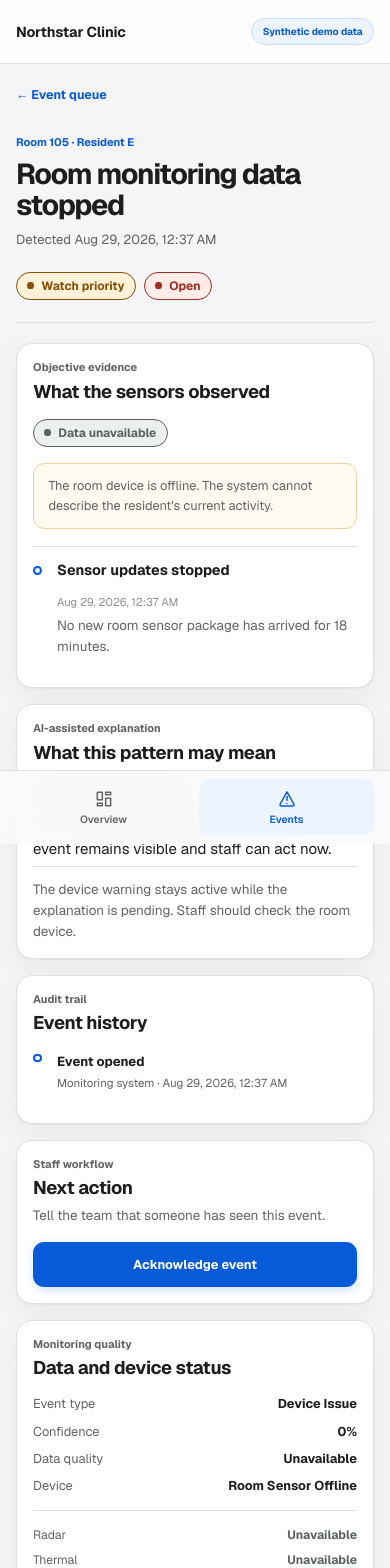
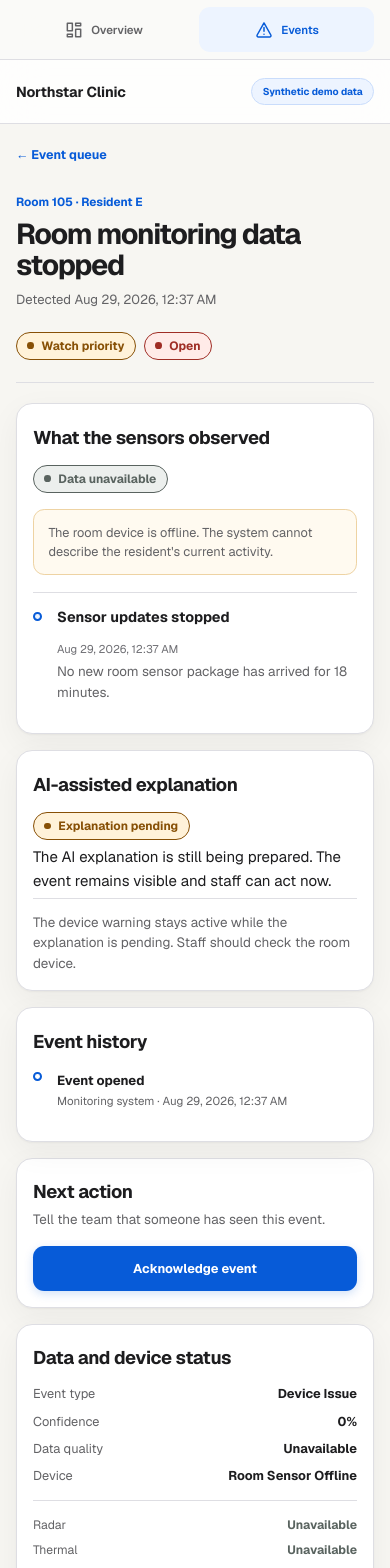
Before and after one commit to aksharkakkad-web/MedicalHardware, a Next.js app in the folder apps/clinic-dashboard/: page /events/evt_device_issue_105 in a window 390 px wide. Shown: the top 1568 px of the page. Built offline with nearby package versions, Linux system fonts and the light colour scheme.

Commit message:
fix: polish clinic dashboard visual system

```diff
--- a/apps/clinic-dashboard/src/app/globals.css
+++ b/apps/clinic-dashboard/src/app/globals.css
@@ -1,9 +1,9 @@
 :root {
-  --color-canvas: #f5f5f7;
+  --color-canvas: #f7f6f2;
   --color-surface: #ffffff;
   --color-text: #1d1d1f;
   --color-text-muted: #636366;
-  --color-text-soft: #8e8e93;
+  --color-text-soft: #6e6e73;
   --color-border: #dedee3;
   --color-accent-strong: #075bd8;
   --color-accent-soft: #edf4ff;
--- a/apps/clinic-dashboard/src/components/app-shell/app-shell.module.css
+++ b/apps/clinic-dashboard/src/components/app-shell/app-shell.module.css
@@ -24,15 +24,15 @@
 .main { width: 100%; max-width: 94rem; min-height: calc(100svh - 4.65rem); margin: 0 auto; padding: clamp(1.5rem, 3vw, 3rem); }
 
 @media (max-width: 760px) {
-  .shell { display: block; padding-bottom: 4.6rem; }
-  .sidebar { position: fixed; inset: auto 0 0; z-index: 50; width: 100%; height: 4.6rem; padding: .5rem max(1rem, env(safe-area-inset-right)) calc(.5rem + env(safe-area-inset-bottom)) max(1rem, env(safe-area-inset-left)); border: 1px solid var(--color-border); border-width: 1px 0 0; background: rgb(250 250 252 / 92%); }
+  .shell { display: block; }
+  .sidebar { position: sticky; inset: 0 0 auto; z-index: 50; width: 100%; height: auto; padding: .45rem max(1rem, env(safe-area-inset-right)) .45rem max(1rem, env(safe-area-inset-left)); border: 1px solid var(--color-border); border-width: 0 0 1px; background: rgb(250 250 248 / 94%); }
   .brand, .sidebarFooter { display: none; }
   .navigation { margin: 0; }
   .navigationList { display: grid; grid-template-columns: repeat(2, 1fr); gap: .5rem; }
-  .navLink, .activeLink { min-height: 3.5rem; flex-direction: column; justify-content: center; gap: .2rem; padding: .3rem; font-size: .65rem; }
+  .navLink, .activeLink { min-height: 2.8rem; justify-content: center; gap: .45rem; padding: .3rem; font-size: .72rem; }
   .navIcon { width: 1.25rem; height: 1.25rem; }
   .topbar { min-height: 4rem; padding: .65rem 1rem; }
   .workspaceMeta { display: none; }
   .demoBadge { font-size: .62rem; }
-  .main { min-height: calc(100svh - 8.6rem); padding: 1.35rem 1rem 2rem; }
+  .main { min-height: calc(100svh - 7rem); padding: 1.35rem 1rem 2rem; }
 }
--- a/apps/clinic-dashboard/src/components/icons/icons.tsx
+++ b/apps/clinic-dashboard/src/components/icons/icons.tsx
@@ -32,6 +32,10 @@ export function SearchIcon(props: IconProps) {
   return <Icon {...props}><circle cx="11" cy="11" r="7" /><path d="m20 20-4-4" /></Icon>;
 }
 
+export function AlertIcon(props: IconProps) {
+  return <Icon {...props}><path d="M12 3.5 3.8 18a1.7 1.7 0 0 0 1.5 2.5h13.4a1.7 1.7 0 0 0 1.5-2.5L12 3.5Z" /><path d="M12 9v4.5M12 17h.01" /></Icon>;
+}
+
 export function CareMark(props: IconProps) {
   return <Icon {...props}><path d="M20.8 5.8a5 5 0 0 0-7.1 0L12 7.5l-1.7-1.7a5 5 0 0 0-7.1 7.1L12 21l8.8-8.1a5 5 0 0 0 0-7.1Z" /><path d="M7.5 12h2l1.2-2.5 2.1 5 1.2-2.5h2.5" /></Icon>;
 }
--- a/apps/clinic-dashboard/src/features/events/event-detail.module.css
+++ b/apps/clinic-dashboard/src/features/events/event-detail.module.css
@@ -2,7 +2,7 @@
 .backLink { width: fit-content; color: var(--color-accent-strong); font-size: .78rem; font-weight: 650; }
 .backLink:hover { text-decoration: underline; }
 .header { display: flex; align-items: flex-start; justify-content: space-between; gap: 1.5rem; padding: .45rem 0 1.4rem; border-bottom: 1px solid var(--color-border); }
-.residentLink, .sectionLabel { color: var(--color-text-muted); font-size: .69rem; font-weight: 650; }
+.residentLink { color: var(--color-text-muted); font-size: .74rem; font-weight: 650; }
 .residentLink { color: var(--color-accent-strong); }
 .header h1 { max-width: 48rem; margin-top: .45rem; font-size: clamp(1.8rem, 3vw, 2.65rem); line-height: 1.08; letter-spacing: -.045em; }
 .timestamp { margin-top: 0.65rem; color: var(--color-text-muted); font-size: 0.82rem; }
@@ -11,6 +11,8 @@
 .primaryColumn, .sideColumn { display: grid; gap: 1rem; }
 .sideColumn { position: sticky; top: 1rem; }
 .panel { padding: 1.25rem; border: 1px solid var(--color-border); border-radius: 1rem; background: var(--color-surface); box-shadow: var(--shadow-card); }
+.primaryColumn .panel { position: relative; }
+.primaryColumn .panel::after { position: absolute; z-index: -1; right: .7rem; bottom: -.34rem; left: .7rem; height: .45rem; border: 1px solid var(--color-border); border-top: 0; border-radius: 0 0 .75rem .75rem; background: #efeee9; content: ""; }
 .panel h2 { margin-top: 0.35rem; font-size: 1.15rem; letter-spacing: -0.02em; }
 .panelHeading { display: flex; align-items: flex-start; justify-content: space-between; gap: 1rem; }
 .safetyNote { margin-top: 1rem; padding: .8rem .9rem; border: 1px solid #eed3a3; border-radius: .7rem; background: #fffaf0; color: var(--color-text-muted); font-size: .8rem; line-height: 1.5; }
@@ -25,6 +27,12 @@
 .uncertainty { padding-top: 0.8rem; border-top: 1px solid var(--color-border); }
 .primaryButton, .error button { width: 100%; min-height: 2.8rem; margin-top: 1rem; padding: .7rem 1rem; border: 0; border-radius: .7rem; color: #fff; background: var(--color-accent-strong); box-shadow: 0 3px 10px rgb(7 91 216 / 18%); font-size: .8rem; font-weight: 680; cursor: pointer; }
 .primaryButton:disabled { opacity: 0.62; cursor: wait; }
+.workflowPanel[data-state="acknowledged"] { animation: workflow-acknowledged 360ms ease-out; }
+.workflowPanel[data-state="checked"] { animation: workflow-checked 420ms ease-out; }
+.workflowPanel[data-state="resolved"] { animation: workflow-resolved 520ms ease-out; }
+@keyframes workflow-acknowledged { from { border-color: var(--color-accent-strong); box-shadow: 0 0 0 4px rgb(7 91 216 / 16%); transform: scale(.985); } }
+@keyframes workflow-checked { from { border-color: #d58b18; background: #fffaf0; transform: translateY(-4px); } }
+@keyframes workflow-resolved { from { border-color: #2ca55d; background: #effaf3; box-shadow: 0 0 0 4px rgb(44 165 93 / 14%); } }
 .actionError { margin-top: 0.75rem; color: var(--color-status-critical-text); font-size: 0.78rem; }
 .resolutionForm { display: grid; gap: 1rem; margin-top: 1rem; }
 .resolutionForm fieldset { border: 0; }
--- a/apps/clinic-dashboard/src/features/events/event-detail.tsx
+++ b/apps/clinic-dashboard/src/features/events/event-detail.tsx
@@ -133,7 +133,6 @@ export function EventDetail({ eventId }: Readonly<{ eventId: string }>) {
           <section className={styles.panel} aria-labelledby="evidence-heading">
             <div className={styles.panelHeading}>
               <div>
-                <p className={styles.sectionLabel}>Objective evidence</p>
                 <h2 id="evidence-heading">What the sensors observed</h2>
               </div>
               <StatusPill
@@ -161,8 +160,7 @@ export function EventDetail({ eventId }: Readonly<{ eventId: string }>) {
           <section className={styles.panel} aria-labelledby="interpretation-heading">
             <div className={styles.panelHeading}>
               <div>
-                <p className={styles.sectionLabel}>AI-assisted explanation</p>
-                <h2 id="interpretation-heading">What this pattern may mean</h2>
+                <h2 id="interpretation-heading">AI-assisted explanation</h2>
               </div>
               <StatusPill
                 label={interpretation.label}
@@ -185,7 +183,6 @@ export function EventDetail({ eventId }: Readonly<{ eventId: string }>) {
 
           {(event.recurrenceCount > 1 || event.relatedEventIds.length > 0) && (
             <section className={styles.panel} aria-labelledby="related-heading">
-              <p className={styles.sectionLabel}>Pattern history</p>
               <h2 id="related-heading">Related events</h2>
               <p className={styles.actionExplanation}>
                 This pattern has appeared {event.recurrenceCount} times. Each event keeps its own permanent record.
@@ -202,8 +199,7 @@ export function EventDetail({ eventId }: Readonly<{ eventId: string }>) {
         </div>
 
         <aside className={styles.sideColumn}>
-          <section className={styles.panel} aria-labelledby="action-heading">
-            <p className={styles.sectionLabel}>Staff workflow</p>
+          <section className={`${styles.panel} ${styles.workflowPanel}`} data-state={event.status} key={event.status} aria-labelledby="action-heading">
             <h2 id="action-heading">Next action</h2>
             {action ? (
               <>
@@ -240,7 +236,6 @@ export function EventDetail({ eventId }: Readonly<{ eventId: string }>) {
           </section>
 
           <section className={styles.panel} aria-labelledby="quality-heading">
-            <p className={styles.sectionLabel}>Monitoring quality</p>
             <h2 id="quality-heading">Data and device status</h2>
             <dl className={styles.facts}>
               <div><dt>Event type</dt><dd>{event.objectiveFamily}</dd></div>
--- a/apps/clinic-dashboard/src/features/events/event-history.tsx
+++ b/apps/clinic-dashboard/src/features/events/event-history.tsx
@@ -21,7 +21,6 @@ export function EventHistory({
 }: Readonly<{ event: MonitoringEventDetail }>) {
   return (
     <section className={styles.panel} aria-labelledby="history-heading">
-      <p className={styles.sectionLabel}>Audit trail</p>
       <h2 id="history-heading">Event history</h2>
       <ol className={styles.historyList}>
         {event.actionHistory.map((item, index) => (
--- a/apps/clinic-dashboard/src/features/events/event-list.module.css
+++ b/apps/clinic-dashboard/src/features/events/event-list.module.css
@@ -13,16 +13,16 @@
 .srOnly { position: absolute; width: 1px; height: 1px; overflow: hidden; clip: rect(0 0 0 0); }
 .list { overflow: hidden; border: 1px solid var(--color-border); border-radius: 1rem; background: white; box-shadow: var(--shadow-card); }
 .columnLabels, .row { display: grid; grid-template-columns: minmax(18rem, 2.2fr) minmax(8rem, 1fr) 9rem 8rem 1rem; align-items: center; gap: 1rem; }
-.columnLabels { min-height: 2.8rem; padding: .55rem 1.1rem; border-bottom: 1px solid var(--color-border); color: var(--color-text-soft); background: #fafafc; font-size: .67rem; font-weight: 650; }
+.columnLabels { min-height: 2.8rem; padding: .55rem 1.1rem; border-bottom: 1px solid var(--color-border); color: var(--color-text-muted); background: #fbfaf7; font-size: .72rem; font-weight: 650; }
 .row { min-height: 5.2rem; padding: .8rem 1.1rem; border-bottom: 1px solid var(--color-border); transition: background 150ms ease; }
 .row:last-child { border-bottom: 0; }
 .row:hover { background: #fafbfe; }
 .eventName, .resident { display: flex; min-width: 0; align-items: center; gap: .7rem; }
 .eventName strong, .resident strong { display: block; overflow: hidden; font-size: .82rem; text-overflow: ellipsis; white-space: nowrap; }
-.eventName small, .resident small { display: block; margin-top: .25rem; color: var(--color-text-muted); font-size: .69rem; }
+.eventName small, .resident small { display: block; margin-top: .25rem; color: var(--color-text-muted); font-size: .72rem; }
 .priority { width: .52rem; height: .52rem; flex: 0 0 auto; border-radius: 50%; background: #d58b18; }
 .priority[data-priority="high"], .priority[data-priority="critical"] { background: #e0443e; box-shadow: 0 0 0 4px #fff0ef; }
-.row time { color: var(--color-text-muted); font-size: .74rem; }
+.row time { color: var(--color-text-muted); font-size: .75rem; }
 .arrow { width: 1rem; color: var(--color-text-soft); }
 .message { padding: 3rem 1.5rem; border: 1px solid var(--color-border); border-radius: 1rem; text-align: center; background: white; }
 .message p { margin-top: .4rem; color: var(--color-text-muted); font-size: .8rem; }
--- a/apps/clinic-dashboard/src/features/residents/resident-card.module.css
+++ b/apps/clinic-dashboard/src/features/residents/resident-card.module.css
@@ -3,12 +3,12 @@
 .card:hover { background: #fafbfe; }
 .identity { min-width: 0; }
 .room, .name, .monitoring small, .attention small, .device strong, .device small { display: block; }
-.room { color: var(--color-text-muted); font-size: .67rem; }
+.room { color: var(--color-text-muted); font-size: .72rem; }
 .name { margin-top: .2rem; overflow: hidden; font-size: .82rem; text-overflow: ellipsis; white-space: nowrap; }
 .monitoring, .attention, .device { min-width: 0; }
-.monitoring small, .attention small, .device small { margin-top: .32rem; overflow: hidden; color: var(--color-text-muted); font-size: .66rem; line-height: 1.35; text-overflow: ellipsis; white-space: nowrap; }
+.monitoring small, .attention small, .device small { margin-top: .32rem; overflow: hidden; color: var(--color-text-muted); font-size: .72rem; line-height: 1.4; text-overflow: ellipsis; white-space: nowrap; }
 .device strong { font-size: .74rem; }
-.updated { color: var(--color-text-muted); font-size: .7rem; }
+.updated { color: var(--color-text-muted); font-size: .72rem; }
 .actions { display: flex; align-items: center; justify-content: flex-end; gap: .4rem; }
 .reviewLink { padding: .45rem .62rem; border-radius: .55rem; color: var(--color-accent-strong); background: var(--color-accent-soft); font-size: .68rem; font-weight: 650; white-space: nowrap; }
 .detailLink { display: grid; width: 2rem; height: 2rem; place-items: center; border-radius: .55rem; color: var(--color-text-soft); }
--- a/apps/clinic-dashboard/src/features/residents/resident-detail.module.css
+++ b/apps/clinic-dashboard/src/features/residents/resident-detail.module.css
@@ -1,7 +1,7 @@
 .page { display: grid; gap: 1.25rem; }
 .back { width: max-content; color: var(--color-accent-strong); font-size: .78rem; font-weight: 620; }
 .header { display: flex; align-items: flex-end; justify-content: space-between; gap: 1rem; padding: .5rem 0 1.2rem; border-bottom: 1px solid var(--color-border); }
-.header p { color: var(--color-text-muted); font-size: .73rem; font-weight: 650; }
+.header p { color: var(--color-text-muted); font-size: .75rem; font-weight: 650; }
 .header h1 { margin-top: .2rem; font-size: clamp(2rem, 4vw, 2.8rem); letter-spacing: -.05em; }
 .header span { display: block; margin-top: .45rem; color: var(--color-text-muted); font-size: .8rem; }
 .layout { display: grid; grid-template-columns: minmax(0, 1.7fr) minmax(17rem, .8fr); gap: 1rem; align-items: start; }
@@ -10,11 +10,11 @@
 .panel { padding: 1.1rem; }
 .panel h2, .attention h2 { font-size: .95rem; letter-spacing: -.02em; }
 .panelHeader { display: flex; align-items: center; justify-content: space-between; gap: .75rem; }
-.panelHeader > span { color: var(--color-text-muted); font-size: .68rem; }
+.panelHeader > span { color: var(--color-text-muted); font-size: .72rem; }
 .attention { display: flex; align-items: center; justify-content: space-between; gap: 1rem; padding: 1.3rem; border-left: 3px solid #97979c; }
 .attention[data-priority="high"], .attention[data-priority="critical"] { border-left-color: #e0443e; }
 .attention[data-priority="watch"] { border-left-color: #d58b18; }
-.attention span { color: var(--color-text-muted); font-size: .67rem; font-weight: 650; }
+.attention span { color: var(--color-text-muted); font-size: .72rem; font-weight: 650; }
 .attention h2 { margin-top: .35rem; }
 .attention p { margin-top: .4rem; color: var(--color-text-muted); font-size: .78rem; line-height: 1.5; }
 .attention > a { display: flex; min-height: 2.55rem; flex: 0 0 auto; align-items: center; gap: .35rem; padding: .55rem .75rem; border-radius: .65rem; color: white; background: var(--color-accent-strong); font-size: .74rem; font-weight: 650; }
--- a/apps/clinic-dashboard/src/features/residents/resident-overview.module.css
+++ b/apps/clinic-dashboard/src/features/residents/resident-overview.module.css
@@ -5,6 +5,7 @@
 .updatedLabel { color: var(--color-text-soft); font-size: .7rem; font-weight: 620; }
 .attentionBanner { display: grid; grid-template-columns: 2.5rem minmax(0, 1fr) auto; min-height: 6.4rem; align-items: center; gap: 1rem; margin-top: 1.7rem; padding: 1rem 1.2rem; border: 1px solid #f0c1bc; border-radius: 1rem; background: #fff9f8; box-shadow: var(--shadow-card); }
 .alertMark { display: grid; width: 2.35rem; height: 2.35rem; place-items: center; border: 1px solid #efaaa4; border-radius: 50%; color: var(--color-status-critical-text); font-size: 1.05rem; font-weight: 750; }
+.alertMark svg { width: 1.25rem; height: 1.25rem; }
 .attentionBanner strong, .attentionBanner small { display: block; }
 .attentionBanner strong { font-size: .88rem; }
 .attentionBanner small { margin-top: .35rem; color: var(--color-text-muted); font-size: .72rem; }
@@ -19,7 +20,7 @@
 .sectionHeading p, .sectionHeading > span { color: var(--color-text-muted); font-size: .72rem; }
 .sectionHeading p { margin-top: .3rem; }
 .grid { overflow: hidden; margin-top: .85rem; border: 1px solid var(--color-border); border-radius: 1rem; background: white; box-shadow: var(--shadow-card); }
-.columnLabels { display: grid; grid-template-columns: minmax(8rem, 1fr) minmax(12rem, 1.35fr) minmax(12rem, 1.35fr) minmax(9rem, 1fr) 5.5rem minmax(5rem, auto); gap: 1rem; padding: .72rem 1.1rem; border-bottom: 1px solid var(--color-border); color: var(--color-text-soft); background: #fafafc; font-size: .64rem; font-weight: 650; }
+.columnLabels { display: grid; grid-template-columns: minmax(8rem, 1fr) minmax(12rem, 1.35fr) minmax(12rem, 1.35fr) minmax(9rem, 1fr) 5.5rem minmax(5rem, auto); gap: 1rem; padding: .72rem 1.1rem; border-bottom: 1px solid var(--color-border); color: var(--color-text-muted); background: #fbfaf7; font-size: .72rem; font-weight: 650; }
 .message { max-width: 42rem; margin-top: 2rem; padding: 1.4rem; border: 1px solid var(--color-border); border-radius: 1rem; background: white; color: var(--color-text-muted); line-height: 1.55; }
 .messageTitle { margin-bottom: .35rem; color: var(--color-text); font-size: 1.05rem; font-weight: 700; }
 .message button { margin-top: 1rem; min-height: 2.6rem; padding: .55rem 1rem; border: 0; border-radius: .7rem; color: white; background: var(--color-accent-strong); cursor: pointer; font-weight: 700; }
--- a/apps/clinic-dashboard/src/features/residents/resident-overview.tsx
+++ b/apps/clinic-dashboard/src/features/residents/resident-overview.tsx
@@ -1,6 +1,7 @@
 "use client";
 
 import Link from "next/link";
+import { AlertIcon } from "@/components/icons/icons";
 import type { ResidentOverviewItem } from "@/lib/monitoring";
 
 import { ResidentCard } from "./resident-card";
@@ -88,7 +89,7 @@ export function ResidentOverview() {
     <section className={styles.page}>
       <OverviewHeader />
 
-      {primaryAttention && <Link className={styles.attentionBanner} href={`/events/${primaryAttention.attention.primaryEventId}`}><span className={styles.alertMark}>!</span><span><strong>{primaryAttention.attention.headline}</strong><small>{primaryAttention.displayLabel} · {primaryAttention.roomLabel} · Staff review is required</small></span><span>Review now →</span></Link>}
+      {primaryAttention && <Link className={styles.attentionBanner} href={`/events/${primaryAttention.attention.primaryEventId}`}><span className={styles.alertMark}><AlertIcon /></span><span><strong>{primaryAttention.attention.headline}</strong><small>{primaryAttention.displayLabel} · {primaryAttention.roomLabel} · Staff review is required</small></span><span>Review now →</span></Link>}
 
       <div className={styles.summary} aria-label="Resident monitoring summary"><div><strong>{highPriorityCount}</strong><span>High priority</span></div><div><strong>{activeCount}</strong><span>Active monitoring</span></div><div><strong>{limitedCount}</strong><span>Limited, paused, or offline</span></div><Link href="/events">View all events →</Link></div>
 
```
Also changed, not shown: 1 other file (tests, documents, lock files or other folders).
